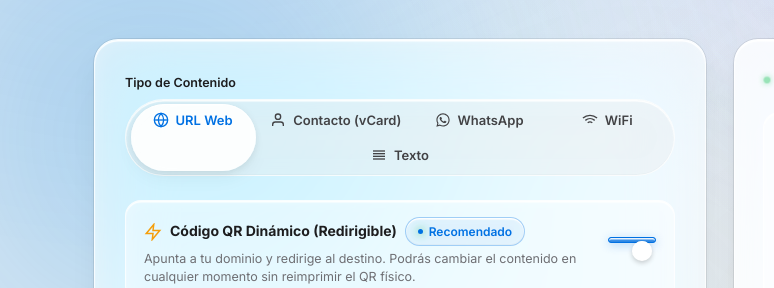
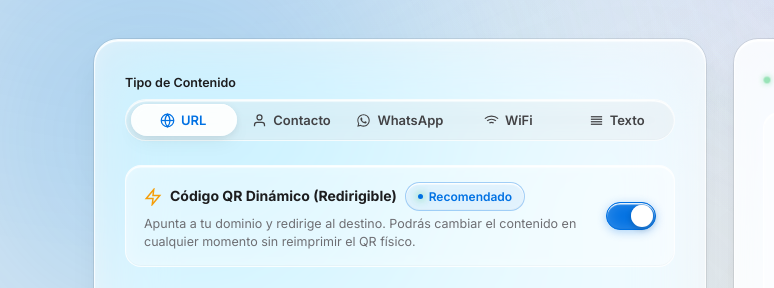
Before and after one commit to FranAC18/GenerarQR, a plain HTML site: page static/index.html in a window 1280 px wide. Shown: the part 323-611 px from the top of the page, 0-774 px from the left. Drawn offline with Linux system fonts and the light colour scheme; no server answers.

Commit message:
fix(ui): improve segmented content selector and Apple HIG switch toggle

```diff
--- a/static/css/styles.css
+++ b/static/css/styles.css
@@ -910,9 +910,9 @@ h1 {
 
 /* ── 07 · SELECTORES SEGMENTADOS & TABS CON SLIDING PILL ────────── */
 .segmented, .content-type-selector {
-  display: inline-flex;
-  flex-wrap: wrap;
-  gap: 3px;
+  display: flex;
+  flex-wrap: nowrap;
+  gap: 2px;
   padding: 4px;
   background: var(--code-bg);
   border: 1px solid var(--glass-border);
@@ -922,6 +922,7 @@ h1 {
   box-shadow: var(--glass-specular);
   position: relative;
   width: 100%;
+  box-sizing: border-box;
 }
 
 .segmented .sliding-pill, .content-type-selector .sliding-pill {
@@ -933,12 +934,13 @@ h1 {
 .seg, .type-btn {
   position: relative;
   z-index: 2;
-  flex: 1;
+  flex: 1 1 0;
+  min-width: 0;
   display: inline-flex;
   align-items: center;
   justify-content: center;
-  gap: 7px;
-  padding: 8px 12px;
+  gap: 6px;
+  padding: 8px 6px;
   border-radius: var(--r-pill);
   border: none;
   font-family: var(--font-body);
@@ -962,9 +964,12 @@ h1 {
 }
 
 .seg svg, .type-btn svg {
-  width: 16px;
-  height: 16px;
+  width: 15px;
+  height: 15px;
   flex-shrink: 0;
+}
+.seg span, .type-btn span {
+  white-space: nowrap;
 }
 
 /* ── 08 · SWITCHES & CONMUTADORES IOS ───────────────────────────── */
@@ -1009,11 +1014,11 @@ h1 {
   line-height: 1.4;
 }
 
-/* Toggle Switch */
+/* Toggle Switch Apple HIG */
 .switch {
   position: relative;
   display: inline-block;
-  width: 48px;
+  width: 50px;
   height: 28px;
   flex-shrink: 0;
 }
@@ -1021,41 +1026,45 @@ h1 {
   opacity: 0;
   width: 0;
   height: 0;
-}
-.slider.round, .toggle {
+  position: absolute;
+  margin: 0;
+  pointer-events: none;
+}
+.switch-track, .switch .slider.round, .toggle {
   position: absolute;
   cursor: pointer;
   top: 0;
   left: 0;
   right: 0;
   bottom: 0;
+  height: 28px !important;
   background-color: var(--badge-neutral-bg);
   border: 1px solid var(--glass-border);
   border-radius: var(--r-pill);
   backdrop-filter: var(--glass-filter);
   -webkit-backdrop-filter: var(--glass-filter);
   box-shadow: var(--glass-specular);
-  transition: background-color 0.28s cubic-bezier(0.2, 1, 0.3, 1), border-color 0.28s ease;
-}
-.slider.round::before, .toggle::after {
+  transition: background-color 0.28s cubic-bezier(0.2, 1, 0.3, 1), border-color 0.28s ease, box-shadow 0.28s ease;
+}
+.switch-track::before, .switch .slider.round::before, .toggle::after {
   position: absolute;
   content: "";
-  height: 20px;
-  width: 20px;
-  left: 3px;
-  top: 3px;
+  height: 22px;
+  width: 22px;
+  left: 2px;
+  top: 2px;
   background-color: #ffffff;
   border-radius: 50%;
-  box-shadow: 0 2px 5px rgba(0, 0, 0, 0.2), inset 0 1px 1px #ffffff;
+  box-shadow: 0 2px 6px rgba(0, 0, 0, 0.2), inset 0 1px 1px #ffffff;
   transition: transform 0.28s cubic-bezier(0.2, 1, 0.3, 1);
 }
-.switch input:checked + .slider.round, .toggle.on {
+.switch input:checked + .switch-track, .switch input:checked + .slider.round, .toggle.on {
   background-color: var(--accent);
   border-color: var(--accent);
   box-shadow: 0 2px 10px rgba(0, 113, 227, 0.3), var(--glass-specular);
 }
-.switch input:checked + .slider.round::before, .toggle.on::after {
-  transform: translateX(20px);
+.switch input:checked + .switch-track::before, .switch input:checked + .slider.round::before, .toggle.on::after {
+  transform: translateX(22px);
 }
 
 /* ── 09 · FORMULARIOS & CAMPOS SPOTLIGHT ───────────────────────── */
@@ -1428,7 +1437,7 @@ textarea.form-control {
   border: 1px solid var(--accent-ring);
 }
 
-.slider, input[type="range"] {
+input[type="range"].slider, input[type="range"] {
   -webkit-appearance: none;
   appearance: none;
   width: 100%;
@@ -1440,7 +1449,7 @@ textarea.form-control {
   box-shadow: inset 0 1px 2px rgba(0,0,0,0.1);
   transition: background 0.2s ease;
 }
-.slider::-webkit-slider-thumb, input[type="range"]::-webkit-slider-thumb {
+input[type="range"].slider::-webkit-slider-thumb, input[type="range"]::-webkit-slider-thumb {
   -webkit-appearance: none;
   width: 22px;
   height: 22px;
@@ -1451,7 +1460,7 @@ textarea.form-control {
   cursor: grab;
   transition: transform 0.18s cubic-bezier(0.2, 1, 0.3, 1), box-shadow 0.18s ease;
 }
-.slider::-webkit-slider-thumb:active, input[type="range"]::-webkit-slider-thumb:active {
+input[type="range"].slider::-webkit-slider-thumb:active, input[type="range"]::-webkit-slider-thumb:active {
   cursor: grabbing;
   transform: scale(1.18);
   box-shadow: 0 4px 12px rgba(0, 0, 0, 0.25), 0 0 0 6px var(--accent-soft);
--- a/static/index.html
+++ b/static/index.html
@@ -148,11 +148,11 @@
               <div class="sliding-pill" id="contentTypeIndicator"></div>
               <button type="button" class="seg type-btn active" data-type="url">
                 <svg viewBox="0 0 24 24" fill="none" stroke="currentColor" stroke-width="2" aria-hidden="true"><circle cx="12" cy="12" r="10"></circle><line x1="2" y1="12" x2="22" y2="12"></line><path d="M12 2a15.3 15.3 0 0 1 4 10 15.3 15.3 0 0 1-4 10 15.3 15.3 0 0 1-4-10 15.3 15.3 0 0 1 4-10z"></path></svg>
-                <span>URL Web</span>
+                <span>URL</span>
               </button>
               <button type="button" class="seg type-btn" data-type="vcard">
                 <svg viewBox="0 0 24 24" fill="none" stroke="currentColor" stroke-width="2" aria-hidden="true"><path d="M20 21v-2a4 4 0 0 0-4-4H8a4 4 0 0 0-4 4v2"></path><circle cx="12" cy="7" r="4"></circle></svg>
-                <span>Contacto (vCard)</span>
+                <span>Contacto</span>
               </button>
               <button type="button" class="seg type-btn" data-type="whatsapp">
                 <svg viewBox="0 0 24 24" fill="currentColor" aria-hidden="true"><path d="M12.04 2c-5.46 0-9.91 4.45-9.91 9.91 0 1.75.46 3.45 1.32 4.95L2.05 22l5.25-1.38c1.45.79 3.08 1.21 4.74 1.21 5.46 0 9.91-4.45 9.91-9.91 0-2.65-1.03-5.14-2.9-7.01A9.816 9.816 0 0 0 12.04 2zm0 18.15c-1.49 0-2.94-.4-4.21-1.15l-.3-.18-3.12.82.83-3.04-.2-.31a8.204 8.204 0 0 1-1.26-4.38c0-4.54 3.7-8.24 8.24-8.24 2.2 0 4.27.86 5.82 2.42a8.18 8.18 0 0 1 2.41 5.83c.02 4.54-3.68 8.23-8.21 8.23zm4.52-6.16c-.25-.12-1.47-.72-1.7-.81-.23-.08-.39-.12-.56.12-.17.25-.64.81-.79.97-.14.17-.29.19-.54.06-.25-.12-1.05-.39-2-1.23-.74-.66-1.24-1.47-1.39-1.72-.14-.25-.02-.38.11-.5.11-.11.25-.29.37-.43.12-.14.17-.25.25-.41.08-.17.04-.31-.02-.43-.06-.12-.56-1.34-.76-1.84-.2-.48-.4-.42-.56-.43h-.48c-.17 0-.43.06-.66.31-.22.25-.87.85-.87 2.07 0 1.22.89 2.4 1.01 2.56.12.17 1.75 2.67 4.23 3.74.59.26 1.05.41 1.41.53.6.19 1.14.16 1.57.1.48-.07 1.47-.6 1.68-1.18.21-.58.21-1.07.15-1.18-.07-.1-.23-.17-.48-.29z"/></svg>
@@ -181,7 +181,7 @@
             </div>
             <label class="switch" aria-label="Alternar modo QR Dinámico">
               <input type="checkbox" id="isDynamicToggle" checked>
-              <span class="slider round"></span>
+              <span class="switch-track"></span>
             </label>
           </div>
 
```
